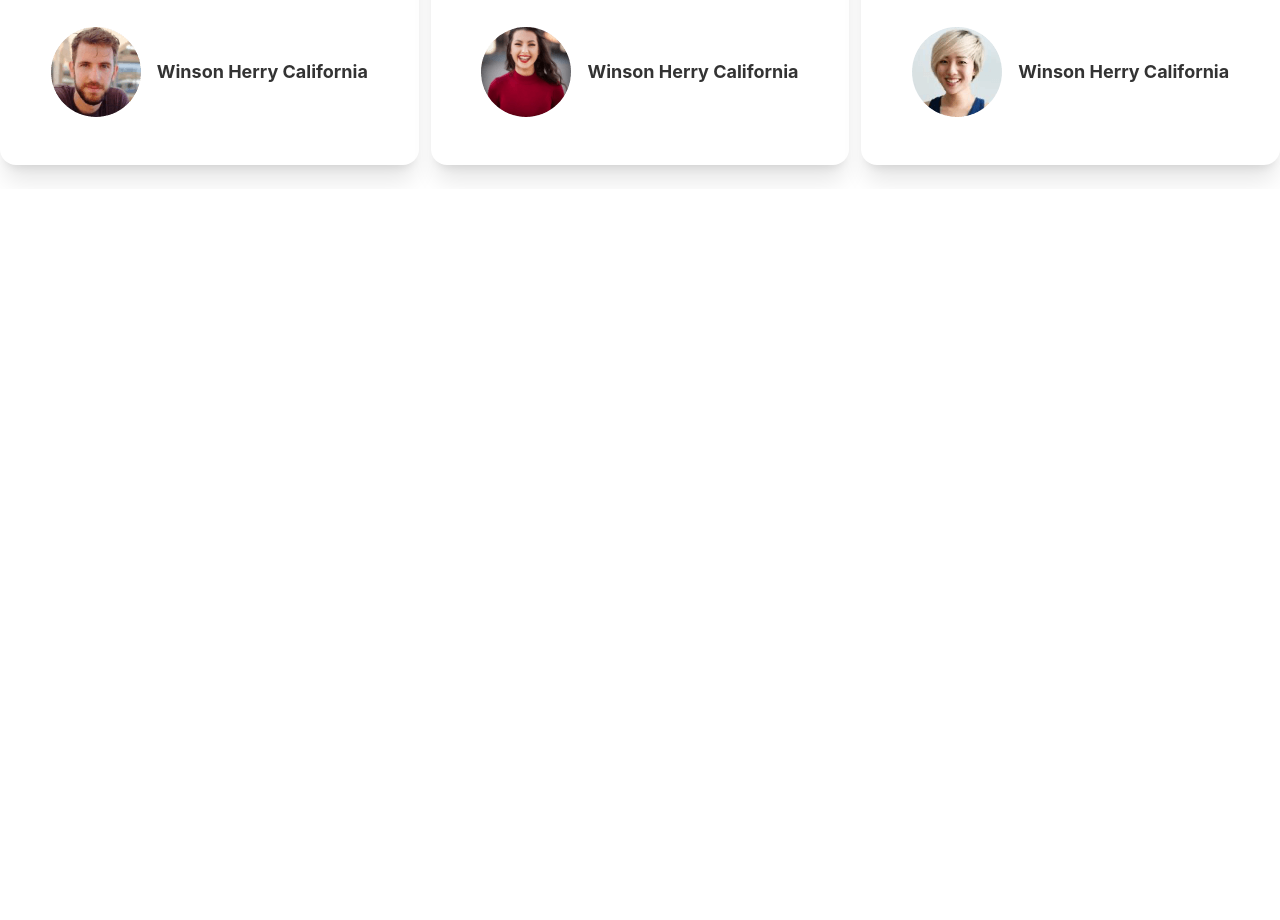
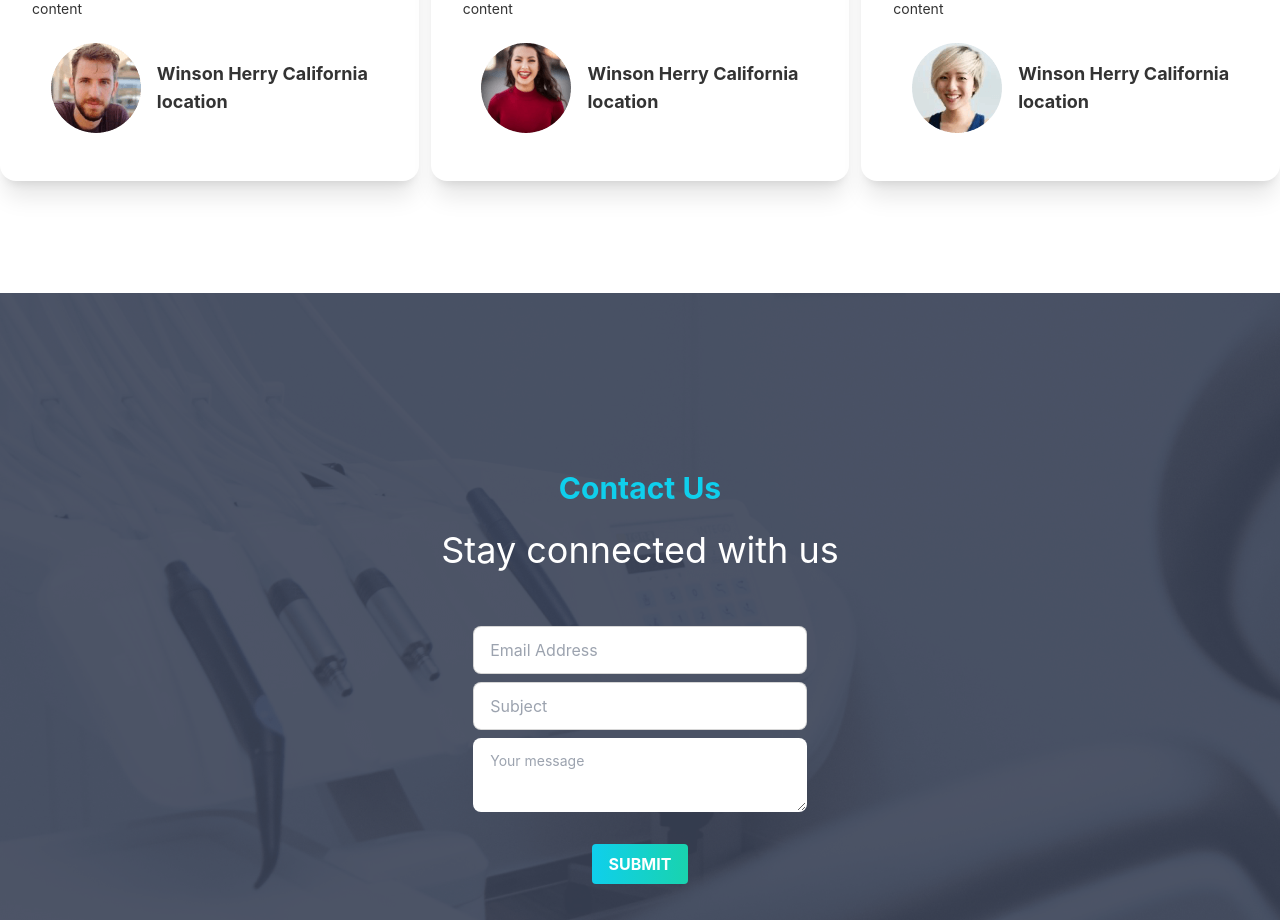
Before and after one commit to mostofakamalpassa/doctor-potal-web-client-site-app, a React (Create React App) app: page / in a window 1280 px wide. Shown: the part 3352-4272 px from the top of the page. Before the commit the page ends 3541 px from the top, so only its background shows below. Built offline with nearby package versions, Linux system fonts and the light colour scheme.

Commit message:
Contact form add

```diff
--- /dev/null
+++ b/src/Pages/Home/Contact.js
@@ -0,0 +1,37 @@
+import React from 'react';
+import PrimaryButton from '../../components/PrimaryButton/PrimaryButton';
+import appointmentImg from '../../assets/images/appointment.png'
+
+const Contact = () => {
+    return (
+        <div class="hero min-h-screen my-28" style={{background:`url(${appointmentImg})`}}>
+        <div class="mx-auto py-5">
+          <div class="text-center">
+            <h1 class="text-3xl font-bold text-primary">Contact Us</h1>
+            <p class="py-6 text-center text-4xl text-white">Stay connected with us</p>
+          </div>
+          <div class="">
+            <div class="card-body">
+              <div class="form-control">
+                <input type="text" placeholder="Email Address" class="input input-bordered " />
+              </div>
+
+              <div class="form-control">
+                <input type="text" placeholder="Subject" class="input input-bordered" />
+              </div>
+
+              <div class="form-control">
+                <textarea type="text" placeholder="Your message" class="textarea textarea-ghost bg-white"></textarea>
+              </div>
+
+              <div class="form-control w-24 mx-auto mt-6">
+               <PrimaryButton>Submit</PrimaryButton>
+              </div>
+            </div>
+          </div>
+        </div>
+      </div>
+    );
+};
+
+export default Contact;
--- a/src/Pages/Home/Home.js
+++ b/src/Pages/Home/Home.js
@@ -1,6 +1,7 @@
 import React from 'react';
 import Appoint from './Appoint/Appoint';
 import Banner from './Banner';
+import Contact from './Contact';
 import Execptional from './Execptional/Execptional';
 import InfoCar from './Info/InfoCar';
 import Service from './Service/Service';
@@ -15,6 +16,7 @@ const Home = () => {
           <Execptional></Execptional>
           <Appoint></Appoint>
           <Testimonial></Testimonial>
+          <Contact></Contact>
         </div>
     );
 };
--- a/src/Pages/Home/Testimonial/TestimonalCar.js
+++ b/src/Pages/Home/Testimonial/TestimonalCar.js
@@ -8,7 +8,10 @@ const TestimonalCar = ({review}) => {
         <p className="text-sm">{review.say}</p>
         <div class="flex justify-center my-4">
             <img src={review.img} alt="" />
-            <h3 className="text-lg font-bold self-center ml-4">{review.name}</h3>
+           <div className="ml-4 self-center">
+           <h3 className="text-lg font-bold ">{review.name}</h3>
+            <h4 className="text-lg font-bold">location</h4>
+           </div>
         </div>
       </div>
     </div>
--- a/src/Pages/Home/Testimonial/Testimonial.js
+++ b/src/Pages/Home/Testimonial/Testimonial.js
@@ -42,7 +42,7 @@ const Testimonial = () => {
                 </div>
             </div>
 
-            <div className='lg:flex justify-center gap-3 my-6'>
+            <div className='lg:flex justify-center gap-3 my-6 sm:my-10'>
 
                 {
                     reviews.map(review => (<TestimonalCar review={review}></TestimonalCar>))
```
